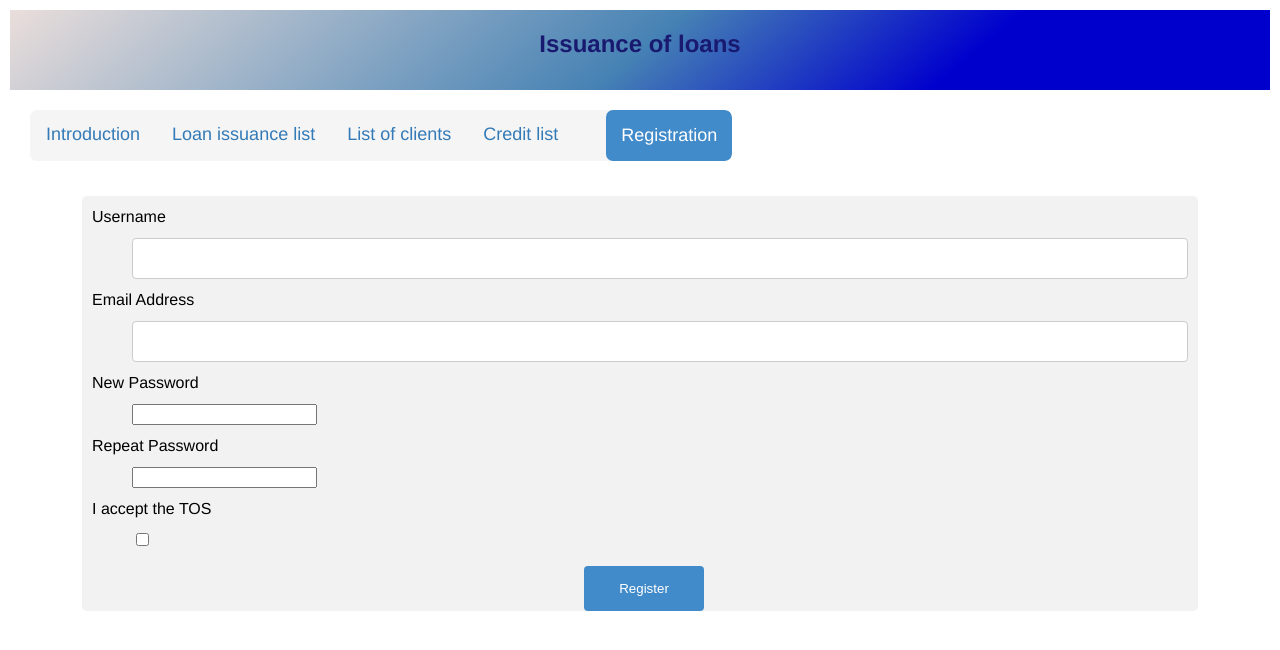
After one commit to rt1e/flask-CRUD, a Flask app: page /register in a window 1280 px wide. The commit adds this page. Shown: the top 650 px of the page. Run offline with Flask 2, Linux system fonts and the light colour scheme; parts of the project's set-up code (start-up, migrations or seed data) failed here and were passed over; some libraries are stand-ins or nearby versions.

Commit message:
added WTForms, psycopg2 in file requerments, also create form for registration. Added pagination when row in databse more then 6

```diff
--- a/ISSUANCE-OF-LOANS-APP/app.py
+++ b/ISSUANCE-OF-LOANS-APP/app.py
@@ -2,23 +2,40 @@
 import secrets
 from datetime import datetime
 
-from flask import Flask, render_template, redirect, request, url_for
+from flask import Flask, flash, redirect, render_template, request, url_for
 from flask_migrate import Migrate
 from flask_sqlalchemy import SQLAlchemy
+from passlib.hash import sha256_crypt
+from wtforms import BooleanField, Form, PasswordField, StringField, validators
 
 app = Flask(__name__)
 app.config["SQLALCHEMY_DATABASE_URI"] = "postgresql://{0}:{1}@{2}/{3}".format(
     secrets.dbuser, secrets.dbpass, secrets.dbhost, secrets.dbname
 )
 app.config["SQLALCHEMY_TRACK_MODIFICATIONS"] = False
+app.secret_key = 'super secret key'
 
 db = SQLAlchemy(app)
 migrate = Migrate(app, db)
 
 
+class Users(db.Model):
+
+    __tablename__ = "users"
+
+    id = db.Column(db.Integer, primary_key=True)
+    username = db.Column(db.String(50), nullable=False)
+    email = db.Column(db.String(50), nullable=False)
+    password = db.Column(db.String(100), nullable=False)
+
+    def __repr__(self):
+        return "<users %r>" % self.id
+
+
 class Loan_issuance_list(db.Model):
 
     __tablename__ = "loan_issuance_list"
+
     id = db.Column(db.Integer, primary_key=True)
     loan_name = db.Column(db.String(50), nullable=False)
     client_passport_number = db.Column(db.String(50), nullable=False)
@@ -33,6 +50,7 @@ class Loan_issuance_list(db.Model):
 class Clients_list(db.Model):
 
     __tablename__ = "clients_list"
+
     id = db.Column(db.Integer, primary_key=True)
     first_name = db.Column(db.String(50), nullable=False)
     last_name = db.Column(db.String(50), nullable=False)
@@ -54,6 +72,7 @@ class Clients_list(db.Model):
 class Loans_list(db.Model):
 
     __tablename__ = "loans_list"
+
     id = db.Column(db.Integer, primary_key=True)
     loan_name = db.Column(db.String(50), nullable=False)
     loan_rate = db.Column(db.Float, nullable=False)
@@ -75,15 +94,32 @@ def index():
 
 @app.route("/loan_issuance_list")
 def Loan_issuance_list_func():
+    return redirect("/loan_issuance_list/1")
+
+# SELECT * FROM loan_issuance_list
+# LIMIT 4 OFFSET 3;
+
+
+@app.route("/loan_issuance_list/<int:page>")
+def Loan_issuance_list_func_page(page):
     Loan_issuance_list_table = Loan_issuance_list.query.order_by(
         Loan_issuance_list.id.desc()
     ).all()
+    total_pages = len(Loan_issuance_list_table) / 6
+    if round(total_pages) < total_pages:
+        total_pages += 1
+        total_pages = round(total_pages)
+    else:
+        total_pages = round(total_pages)
+    last_entry_in_the_table = page * 6
+    first_entry_in_the_table = last_entry_in_the_table - 6
     return render_template(
-        "loan_issuance_list.html", Loan_issuance_list_table=Loan_issuance_list_table
+        "loan_issuance_list.html", Loan_issuance_list_table=Loan_issuance_list_table[first_entry_in_the_table:last_entry_in_the_table],
+        current_page=page, Loan_issuance_list_table_all=Loan_issuance_list_table, total_pages=total_pages
     )
 
 
-@app.route("/add_loan_issuance", methods=["POST", "GET"])
+@ app.route("/add_loan_issuance", methods=["POST", "GET"])
 def add_loan_issuance():
     if request.method == "POST":
         loan_name = request.form["loan_name"]
@@ -139,5 +175,29 @@ def delete_loan_issuance(id):
         return "an error occurred while deleting the article"
 
 
+class RegistrationForm(Form):
+    username = StringField('Username', [validators.Length(min=4, max=25)])
+    email = StringField('Email Address', [validators.Length(min=6, max=35)])
+    password = PasswordField('New Password', [
+        validators.DataRequired(),
+        validators.EqualTo('confirm', message='Passwords must match')
+    ])
+    confirm = PasswordField('Repeat Password')
+    accept_tos = BooleanField('I accept the TOS', [validators.DataRequired()])
+
+
+@app.route('/register', methods=['GET', 'POST'])
+def register():
+    form = RegistrationForm(request.form)
+    if request.method == 'POST' and form.validate():
+        user = Users(username=form.username.data, email=form.email.data,
+                     password=sha256_crypt.encrypt(form.password.data))
+        db.session.add(user)
+        db.session.commit()
+        flash('Thanks for registering')
+        return redirect(url_for('index'))
+    return render_template('register.html', form=form)
+
+
 if __name__ == "__main__":
     app.run(debug=True)
--- /dev/null
+++ b/ISSUANCE-OF-LOANS-APP/templates/_formhelpers.html
@@ -0,0 +1,12 @@
+{% macro render_field(field) %}
+<dt>{{ field.label }}
+<dd>{{ field(**kwargs)|safe }}
+    {% if field.errors %}
+    <ul class=errors>
+        {% for error in field.errors %}
+        <li>{{ error }}</li>
+        {% endfor %}
+    </ul>
+    {% endif %}
+</dd>
+{% endmacro %}
--- /dev/null
+++ b/ISSUANCE-OF-LOANS-APP/templates/register.html
@@ -0,0 +1,29 @@
+{% extends 'base_content.html' %}
+{% from "_formhelpers.html" import render_field %}
+{% block HorizontalNavigationBar %}
+<div class="Horizontal-Navigation-Bar">
+    <ul>
+        <li><a href="/">Introduction</a>
+        <li><a href="/loan_issuance_list">Loan issuance list</a>
+        <li><a href="#">List of clients</a>
+        <li><a href="#">Credit list</a>
+        <li><a class="active" id="Add_loan_issuance">Registration</a>
+    </ul>
+</div>
+{% endblock %}
+{% block content %}
+<div class="container1">
+    <form class="form-registration" method=post>
+        <dl>
+            <div class="row">
+                {{ render_field(form.username) }}
+                {{ render_field(form.email) }}
+                {{ render_field(form.password) }}
+                {{ render_field(form.confirm) }}
+                {{ render_field(form.accept_tos) }}
+            </div>
+        </dl>
+        <p><input type=submit value=Register>
+    </form>
+</div>
+{% endblock %}
```
Also changed, not shown: ISSUANCE-OF-LOANS-APP/templates/add_loan_issuance.html (+5 -3 lines), ISSUANCE-OF-LOANS-APP/templates/loan_issuance_list.html (+20 -12 lines), requirements.txt (+11 -0 lines), ISSUANCE-OF-LOANS-APP/view.py (added).
